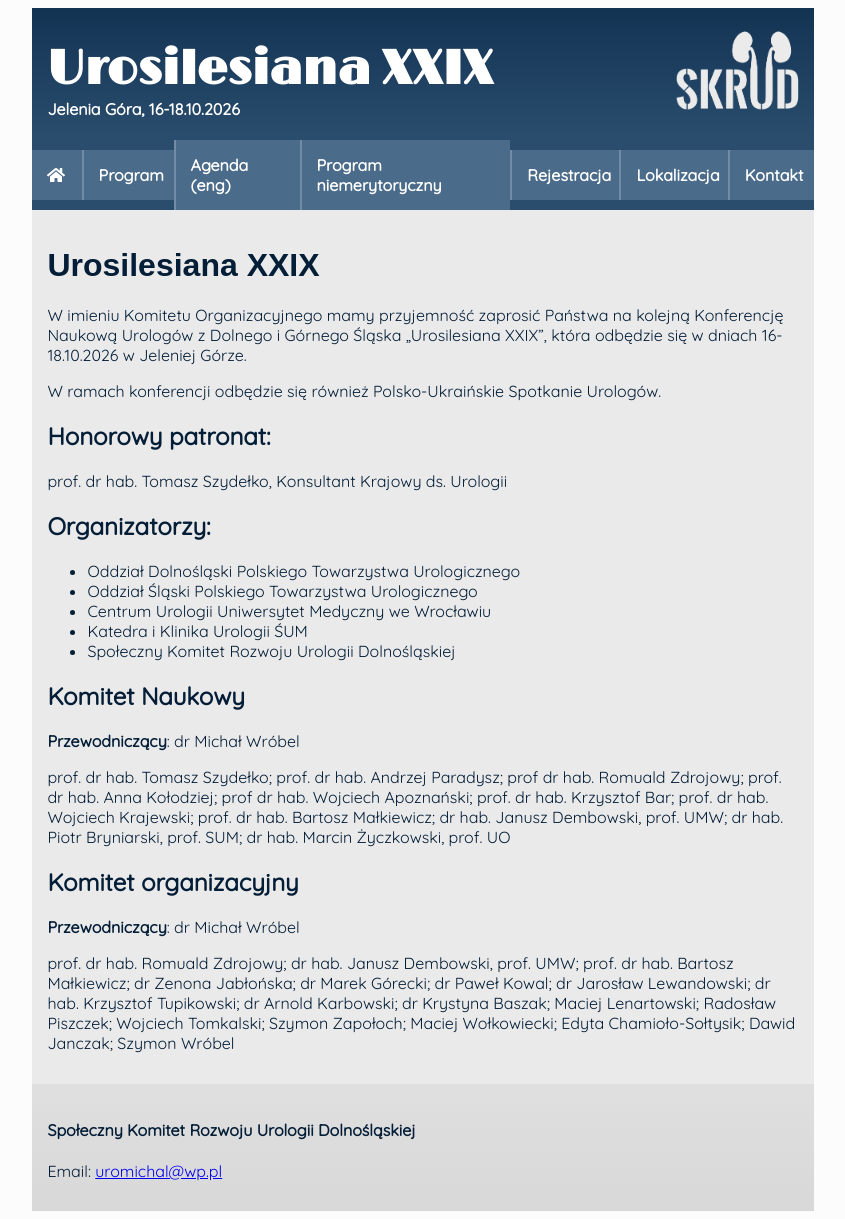
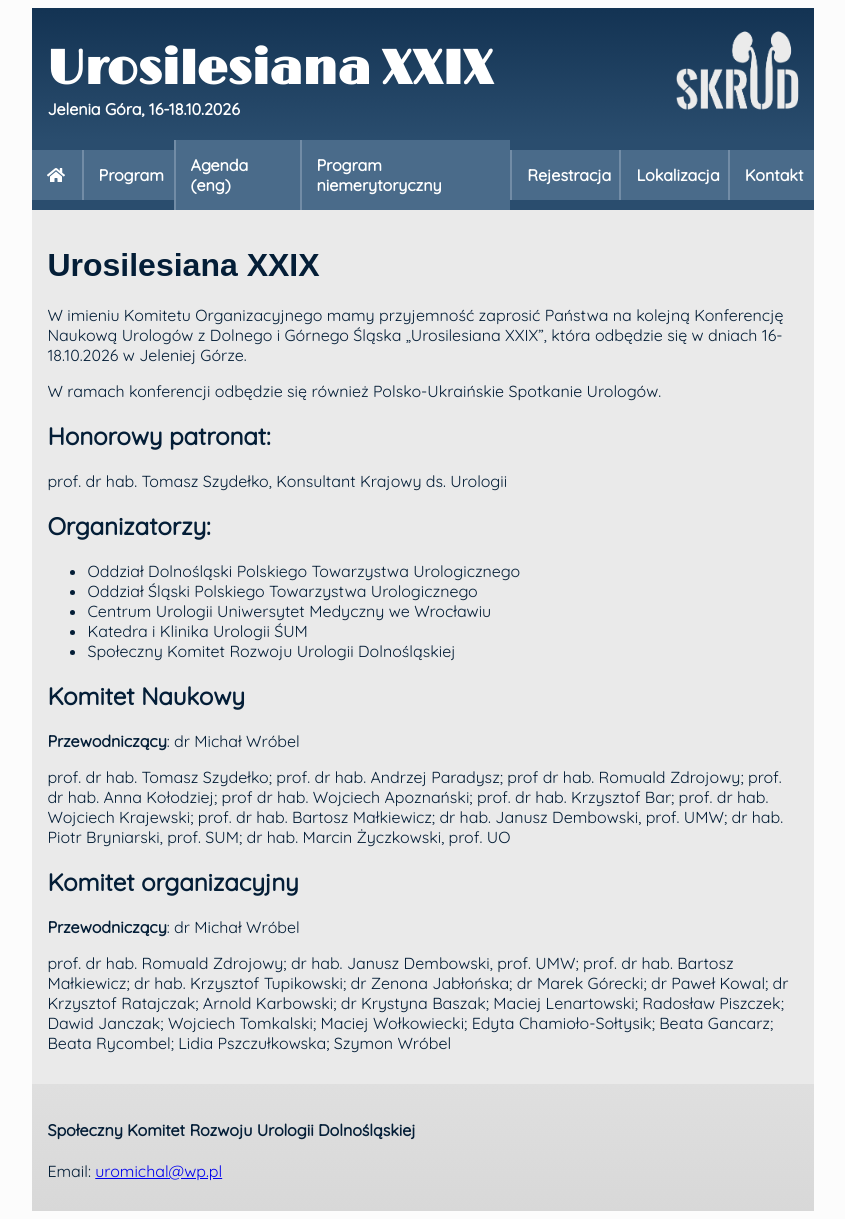
Before and after one commit to ptu-dolnyslask/urosilesiana, a Jekyll site: the page built from index.md, in a window 1280 px wide. Shown: the whole page, without its empty margins (217-1062 px from the left). Built offline with Jekyll 4.4.1, drawn with Linux system fonts in a browser that asks for light colours; nearby versions of some CDN libraries; some web fonts are replaced; our own code applies the rules of GitHub Pages for plain Markdown files.

Commit message:
US29: update

```diff
--- a/index.md
+++ b/index.md
@@ -34,7 +34,7 @@ Komitet organizacyjny
 ---
 **Przewodniczący**: dr Michał Wróbel
 
-prof. dr hab. Romuald Zdrojowy; dr hab. Janusz Dembowski, prof. UMW; prof. dr hab. Bartosz Małkiewicz; dr Zenona Jabłońska; dr Marek Górecki; dr Paweł Kowal; dr Jarosław Lewandowski; dr hab. Krzysztof Tupikowski; dr Arnold Karbowski; dr Krystyna Baszak; Maciej Lenartowski; Radosław Piszczek; Wojciech Tomkalski; Szymon Zapołoch; Maciej Wołkowiecki; Edyta Chamioło-Sołtysik; Dawid Janczak; Szymon Wróbel
+prof. dr hab. Romuald Zdrojowy; dr hab. Janusz Dembowski, prof. UMW; prof. dr hab. Bartosz Małkiewicz; dr hab. Krzysztof Tupikowski; dr Zenona Jabłońska; dr Marek Górecki; dr Paweł Kowal; dr Krzysztof Ratajczak; Arnold Karbowski; dr Krystyna Baszak; Maciej Lenartowski; Radosław Piszczek; Dawid Janczak; Wojciech Tomkalski; Maciej Wołkowiecki; Edyta Chamioło-Sołtysik; Beata Gancarz; Beata Rycombel; Lidia Pszczułkowska; Szymon Wróbel
 
 {% if 0 != 0 %}
 Ceryfikaty
```
